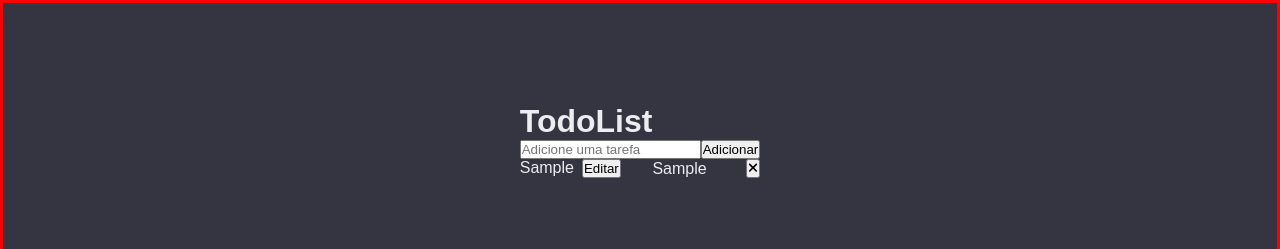
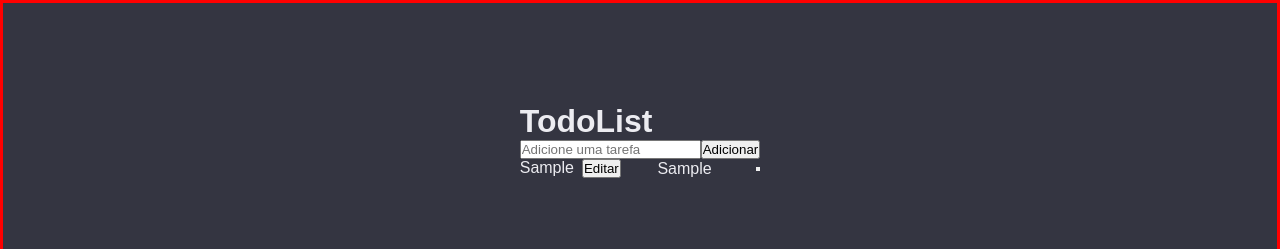
Before and after one commit to carlos-aug/app-todolist, a React (Create React App) app: page / in a window 1280 px wide. Both pictures are taken after typing "Sample" into the empty fields and a click on the button "Adicionar". Shown: the top 249 px of the page. Built offline with nearby package versions, Linux system fonts and the light colour scheme.

Commit message:
remove fontAwasomeIcons

```diff
--- a/src/components/TodoList.js
+++ b/src/components/TodoList.js
@@ -1,6 +1,4 @@
 import React, { useState } from "react";
-import { FontAwesomeIcon } from "@fortawesome/react-fontawesome";
-import { faTimes } from "@fortawesome/free-solid-svg-icons";
 
 function TodoList() {
   const [task, setTask] = useState("");
@@ -50,9 +48,10 @@ function TodoList() {
               </div>
             )}
             {item}
-            <button type="button" onClick={() => handleDeleteTask(index)}>
-              <FontAwesomeIcon icon={faTimes} />
-            </button>
+            <button
+              type="button"
+              onClick={() => handleDeleteTask(index)}
+            ></button>
           </li>
         ))}
       </ul>
```
